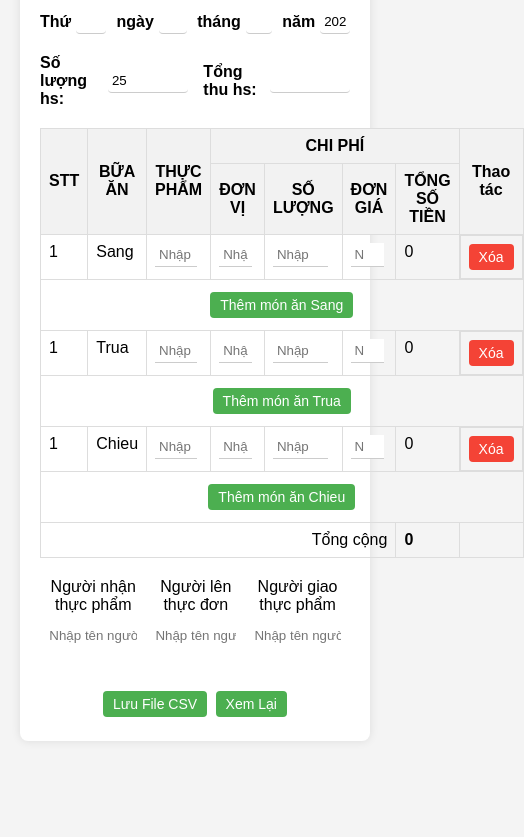
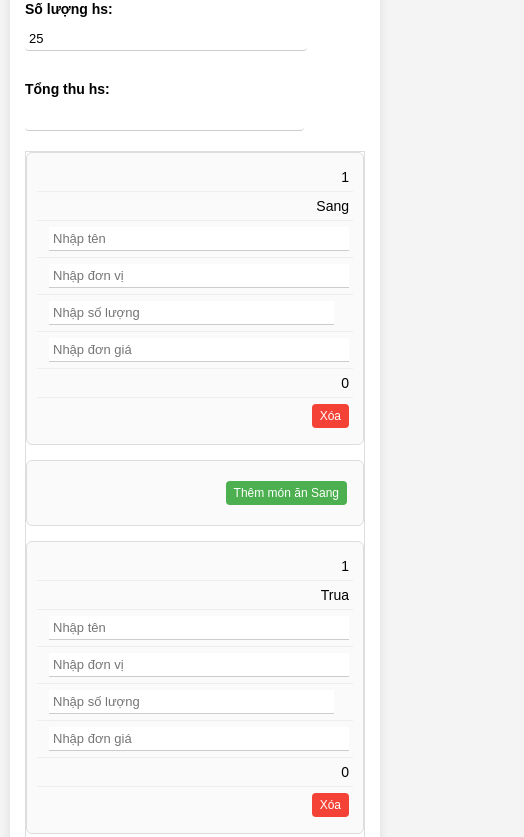
Before and after one commit to datnguyentb/thucdon, a plain HTML site: page index.html in a window 390 px wide. Shown: the part 147-984 px from the top of the page, 524 px wide, since content can reach past the window. Before the commit the page ends 908 px from the top, so only its background shows below. Drawn offline with Linux system fonts and the light colour scheme.

Commit message:
update mobi

```diff
--- a/script.js
+++ b/script.js
@@ -29,7 +29,9 @@ document.addEventListener('DOMContentLoaded', () => {
         <button id="save-csv-btn" class="add-row-btn">Lưu File CSV</button>
         <label for="load-csv-file" class="add-row-btn" style="cursor:pointer; padding: 5px 10px;">Xem Lại</label>
         <input type="file" id="load-csv-file" accept=".csv" style="display:none;">
+        <button id="print-btn" class="add-row-btn">In</button>
     `;
+
     container.appendChild(actionButtons);
 
     function renderHeader() {
@@ -255,6 +257,10 @@ document.addEventListener('DOMContentLoaded', () => {
     // Gắn sự kiện cho các nút mới
     document.getElementById('save-csv-btn').addEventListener('click', saveCsv);
     document.getElementById('load-csv-file').addEventListener('change', loadCsv);
+    document.getElementById('print-btn').addEventListener('click', () => {
+        window.print();
+    });
+
 
     menuBody.addEventListener('input', (event) => {
         const row = event.target.closest('tr');
--- a/style.css
+++ b/style.css
@@ -17,6 +17,7 @@ body {
 h1 {
     text-align: center;
     color: #01579B;
+    font-size: 22px;
 }
 
 .header-info, .tong-thu {
@@ -25,11 +26,14 @@ h1 {
     gap: 10px;
     margin-bottom: 20px;
     align-items: center;
+    flex-wrap: wrap;
 }
 
 .sum {
     display: flex;
     flex-direction: row;
+    flex-wrap: wrap;
+    gap: 10px;
 }
 
 .tong-thu {
@@ -53,6 +57,7 @@ h1 {
 
 .info-item label, .tong-thu label {
     font-weight: bold;
+    font-size: 14px;
 }
 
 .header-info input, .tong-thu input {
@@ -65,6 +70,7 @@ table {
     width: 100%;
     border-collapse: collapse;
     margin-bottom: 20px;
+    font-size: 14px;
 }
 
 table, th, td {
@@ -92,32 +98,36 @@ input[type="number"], input[type="text"] {
     border-bottom: 1px solid #ccc;
     outline: none;
     padding: 4px;
+    font-size: 14px;
 }
 
 .signatures {
     display: flex;
     flex-direction: row;
     justify-content: space-between;
-    /* flex-wrap: wrap; */
+    flex-wrap: wrap;
+    gap: 20px;
 }
 
 .signature-block {
+    flex: 1;
     text-align: center;
     margin-bottom: 20px;
+    min-width: 120px;
 }
 
 .signature-block input {
     margin-top: 10px;
     border: none;
-    /* border-bottom: 1px solid #000; */
     text-align: center;
+    font-size: 14px;
 }
 
 .add-row-btn {
     background-color: #4CAF50;
     color: white;
     border: none;
-    padding: 5px 10px;
+    padding: 6px 12px;
     text-align: center;
     text-decoration: none;
     display: inline-block;
@@ -133,7 +143,6 @@ input[type="number"], input[type="text"] {
     display: flex;
     justify-content: center;
     align-items: center;
-    height: 100%;
 }
 
 .delete-row-btn {
@@ -144,7 +153,109 @@ input[type="number"], input[type="text"] {
     text-align: center;
     text-decoration: none;
     display: inline-block;
-    font-size: 14px;
+    font-size: 13px;
     cursor: pointer;
     border-radius: 4px;
 }
+
+/* ✅ Responsive cho màn hình nhỏ */
+@media (max-width: 768px) {
+    body {
+        padding: 10px;
+    }
+
+    .container {
+        padding: 15px;
+    }
+
+    h1 {
+        font-size: 18px;
+    }
+
+    table, thead, tbody, th, td, tr {
+        display: block;
+    }
+
+    thead tr {
+        display: none; /* Ẩn header khi hiển thị dạng mobile */
+    }
+
+    tbody tr {
+        margin-bottom: 15px;
+        border: 1px solid #ddd;
+        padding: 10px;
+        border-radius: 6px;
+        background: #fafafa;
+    }
+
+    td {
+        display: flex;
+        justify-content: space-between;
+        align-items: center;
+        padding: 6px 4px;
+        border: none;
+        border-bottom: 1px solid #eee;
+    }
+
+    td:last-child {
+        border-bottom: none;
+    }
+
+    td::before {
+        content: attr(data-label);
+        font-weight: bold;
+        flex: 1;
+        text-align: left;
+        margin-right: 8px;
+    }
+
+    input[type="number"], input[type="text"] {
+        width: 100%;
+        font-size: 13px;
+    }
+
+    .signatures {
+        flex-direction: column;
+        gap: 10px;
+    }
+
+    .signature-block {
+        width: 100%;
+    }
+
+    .add-row-btn, .delete-row-btn {
+        font-size: 12px;
+        padding: 5px 8px;
+    }
+}
+
+/* ✅ In ấn */
+@media print {
+  .add-row-btn,
+  #save-csv-btn,
+  #print-btn,
+  #load-csv-file,
+  label[for="load-csv-file"] {
+    display: none !important;
+  }
+
+  input {
+    border: none;
+    outline: none;
+  }
+
+  body {
+    font-size: 14px;
+  }
+
+  table {
+    border-collapse: collapse;
+    width: 100%;
+  }
+
+  th, td {
+    border: 1px solid #000;
+    padding: 4px;
+    text-align: center;
+  }
+}
```
